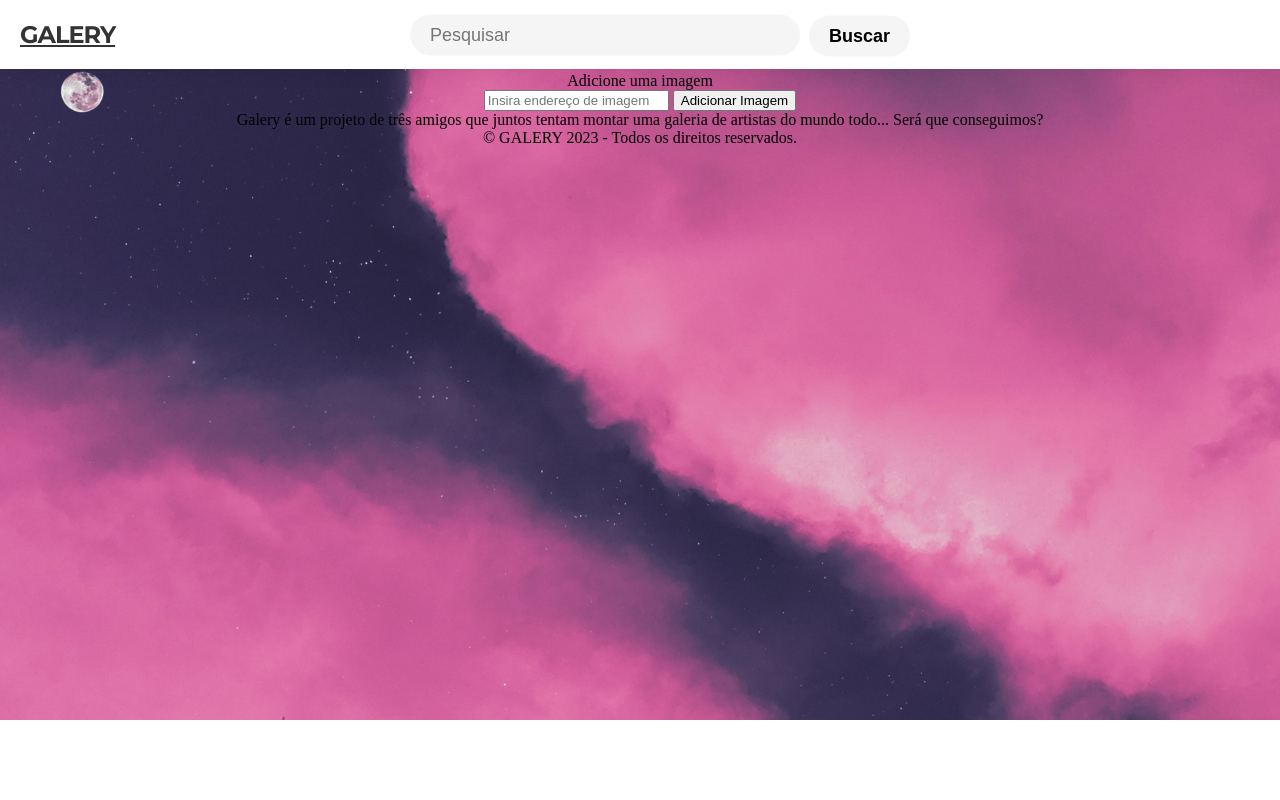
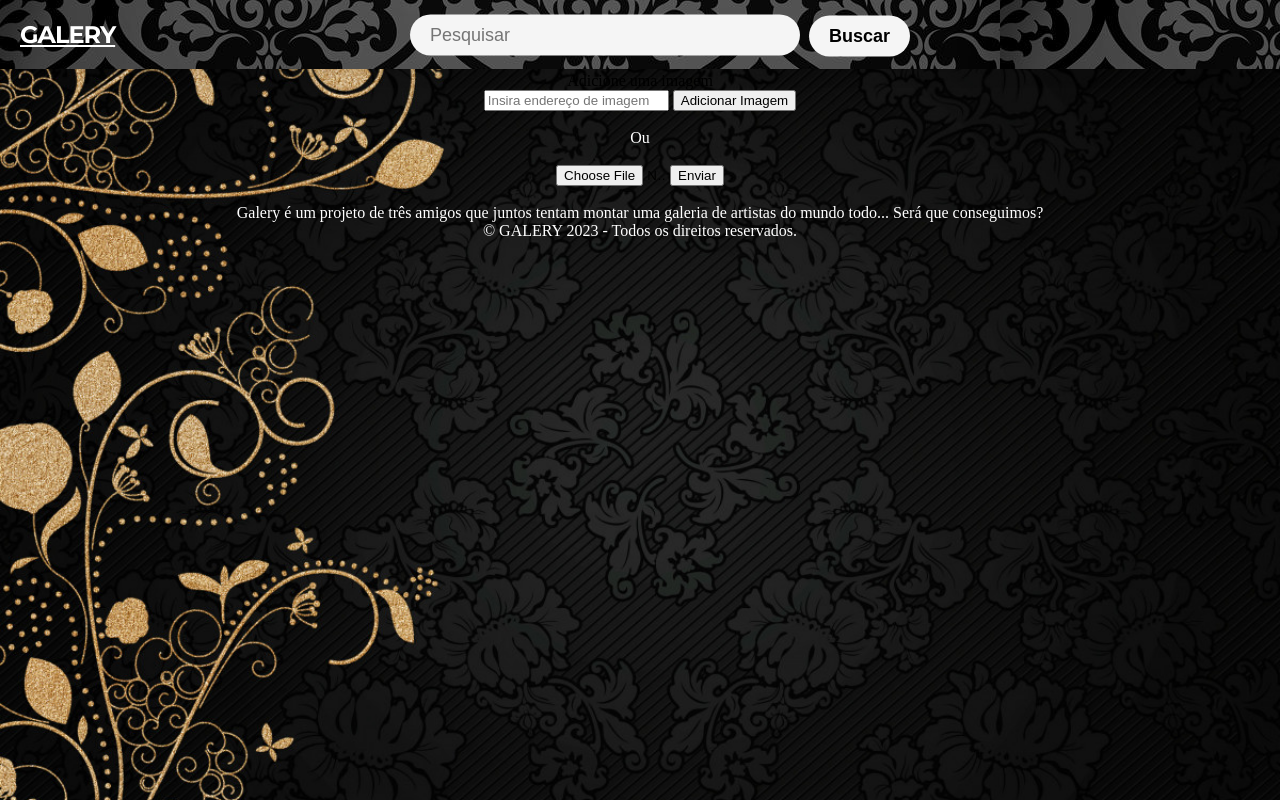
Before and after one commit to FelipeHl-create/Galery, a plain HTML site: page index.html in a window 1280 px wide. Drawn offline with Linux system fonts and the light colour scheme.

Commit message:
Alteração de background e nova opção de envio

```diff
--- a/Funcoes.js
+++ b/Funcoes.js
@@ -11,10 +11,26 @@ function adicionarImagem(){
   var imagemFavorito = document.getElementById('imagem').value;
   var elementoListaImagens = document.getElementById('listaImagens');
 
-  if (imagemFavorito.endsWith('.jpg' || '.png' || '.gif' || '.jpeg' || '.svg')){
+  if (imagemFavorito.endsWith('.jpg' || '.png' || '.jpeg' || '.svg')){
     elementoListaImagens.innerHTML = elementoListaImagens.innerHTML + '<img src="' + imagemFavorito + '">';
   } else {
     alert("Imagem inválida");
   }
   document.getElementById('imagem').value = "";
 }
+
+function adicionarUserImagem() {
+  var imagemInput = document.getElementById('userImagem');
+  var imagemArquivo = imagemInput.files[0];
+  var elementoListaImagens = document.getElementById('listaImagens');
+
+  if (imagemArquivo) {
+    var novaImagem = document.createElement('img');
+    novaImagem.src = URL.createObjectURL(imagemArquivo);
+    elementoListaImagens.appendChild(novaImagem);
+  } else {
+    alert("Nenhum arquivo selecionado");
+  }
+
+  imagemInput.value = "";
+}
--- a/index.css
+++ b/index.css
@@ -4,7 +4,7 @@
 
 body {
   text-align: center;
-  background-image: url(Wallpaper-top.jpg);
+  background-image: url(Wallpaper-top1.jpg);
   background-size: cover;
   background-position: center top;
   background-repeat: no-repeat;
@@ -13,11 +13,13 @@ body {
 #listaImagens img {
   margin: 10px;
   max-height: 1000px;
+  max-width: 1000px;
 }
 
 /* Estilo para a barra de navegação */
 nav {
   display: flex;
+  background-image: url(Wallpaper-top0.jpg);
   justify-content: space-between;
   align-items: center;
   padding: 20px;
@@ -139,7 +141,13 @@ nav {
 .navbar-brand {
   font-size: 24px;
   font-weight: bold;
-  color: #333;
+  color: white;
+}
+
+.navbar-brand:hover {
+  color: #057a6d;
+  cursor: pointer;
+  transition: background-color 0.3s ease;
 }
 
 /* Estilo para o campo de pesquisa na barra de navegação */
@@ -227,3 +235,7 @@ nav button[type="submit"]:hover {
   color: #000;
   font-size: 18px;
 }
+
+footer {
+  color: white;
+}
--- a/index.html
+++ b/index.html
@@ -46,9 +46,17 @@
         <input type="text" id="imagem" name="imagem" accept="image/*" placeholder="Insira endereço de imagem">
         <button onClick="adicionarImagem()">Adicionar Imagem</button>
       </div>
+      <br>
+      <p style="color: white">Ou</p>
+      <br>
+      <div class="form-wrapper">
+        <input type="file" id="userImagem" name="userImagem" accept="image/*" style="width: 110px;">
+        <button onClick="adicionarUserImagem()">Enviar</button>
+      </div>
       <div id="listaImagens"></div>
     </div>
     <script src="Funcoes.js"></script>
+    <br>
     <section>
       <footer>
         <p>Galery é um projeto de três amigos que juntos tentam montar uma galeria de artistas do mundo todo... Será que conseguimos?</p>
```
Also changed, not shown: Wallpaper-top0.jpg (added), Wallpaper-top1.jpg (added), Wallpaper-top2.jpg (added), teste.jpg (added).
